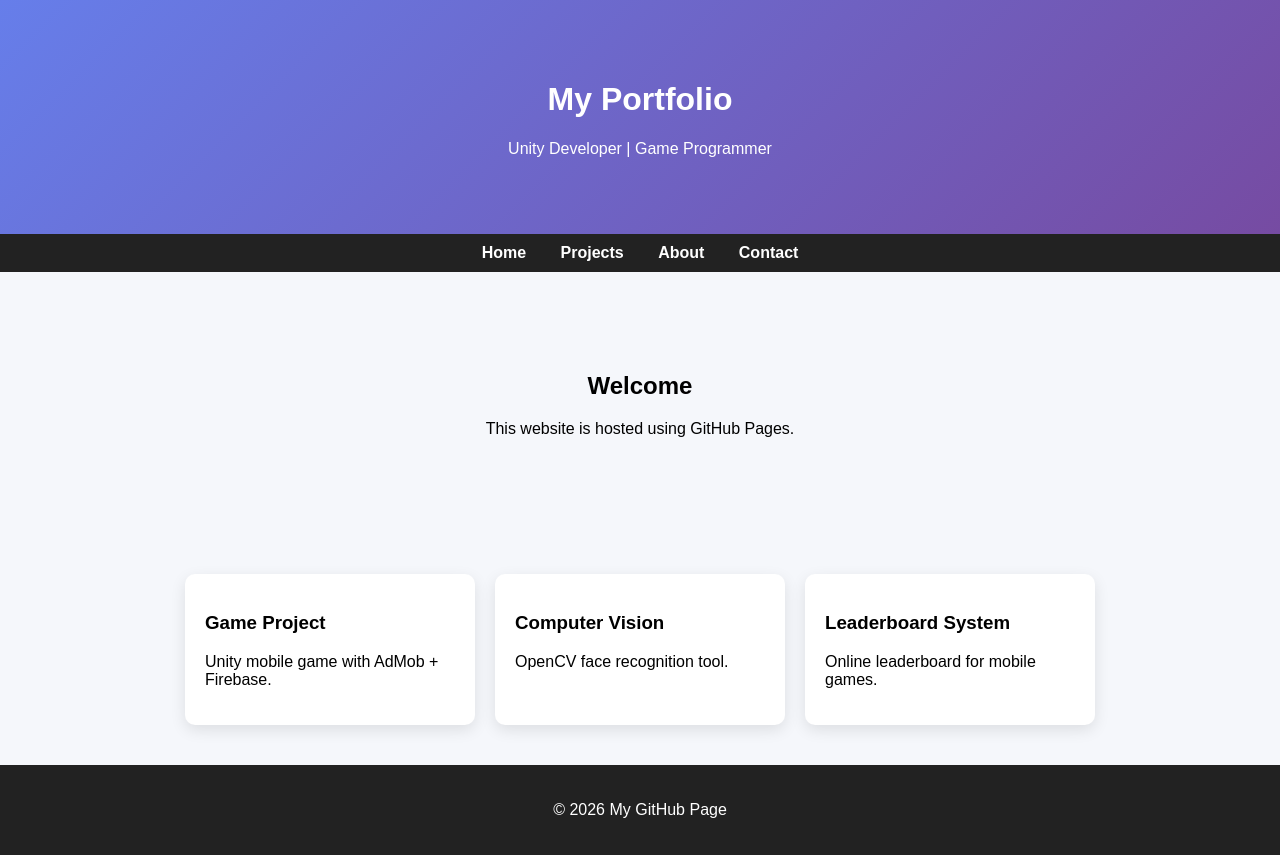
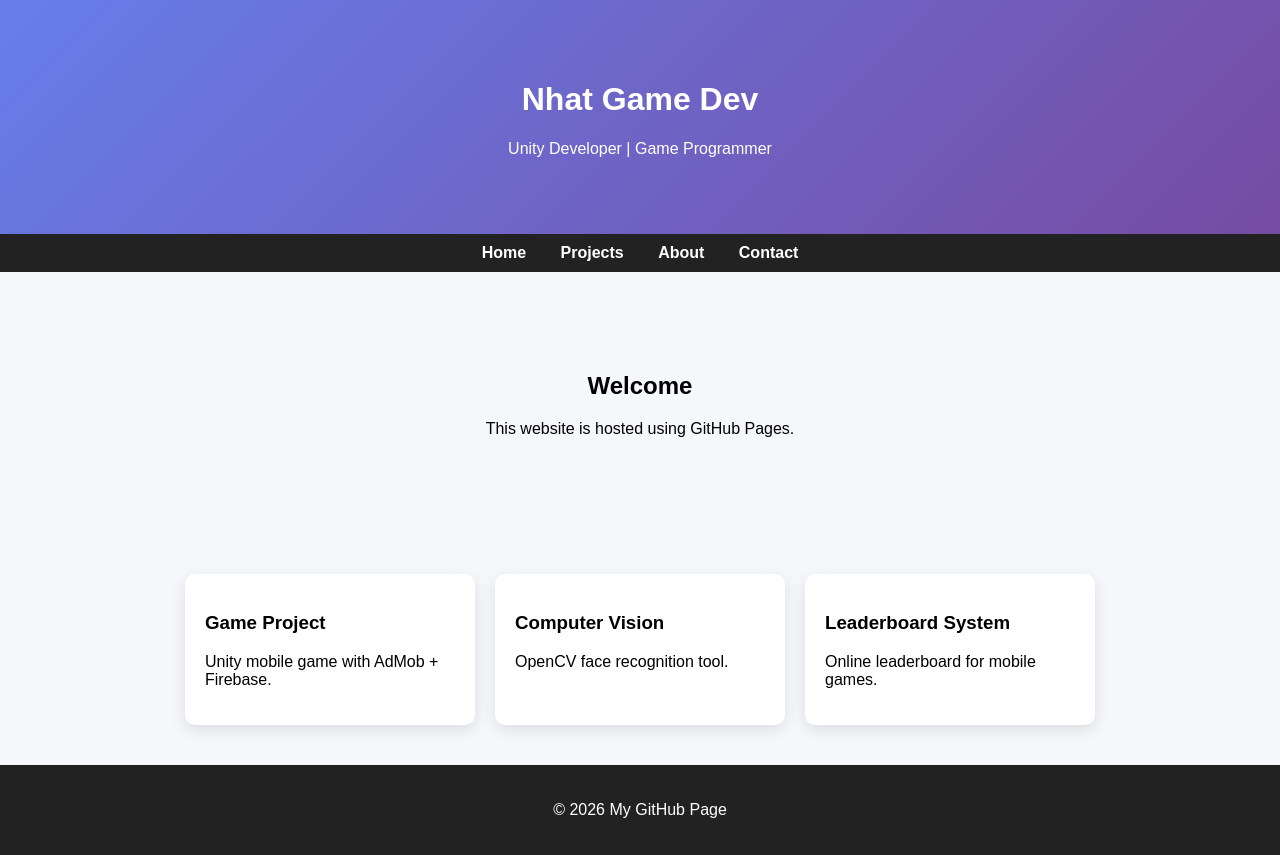
Before and after one commit to nhatchance1/addressable-remote-nhatt, a plain HTML site: page index.html in a window 1280 px wide. Drawn offline with Linux system fonts and the light colour scheme.

Commit message:
update header

```diff
--- a/index.html
+++ b/index.html
@@ -9,7 +9,7 @@
 <body>
 
 <header>
-    <h1>My Portfolio</h1>
+    <h1>Nhat Game Dev</h1>
     <p>Unity Developer | Game Programmer</p>
 </header>
 
```
